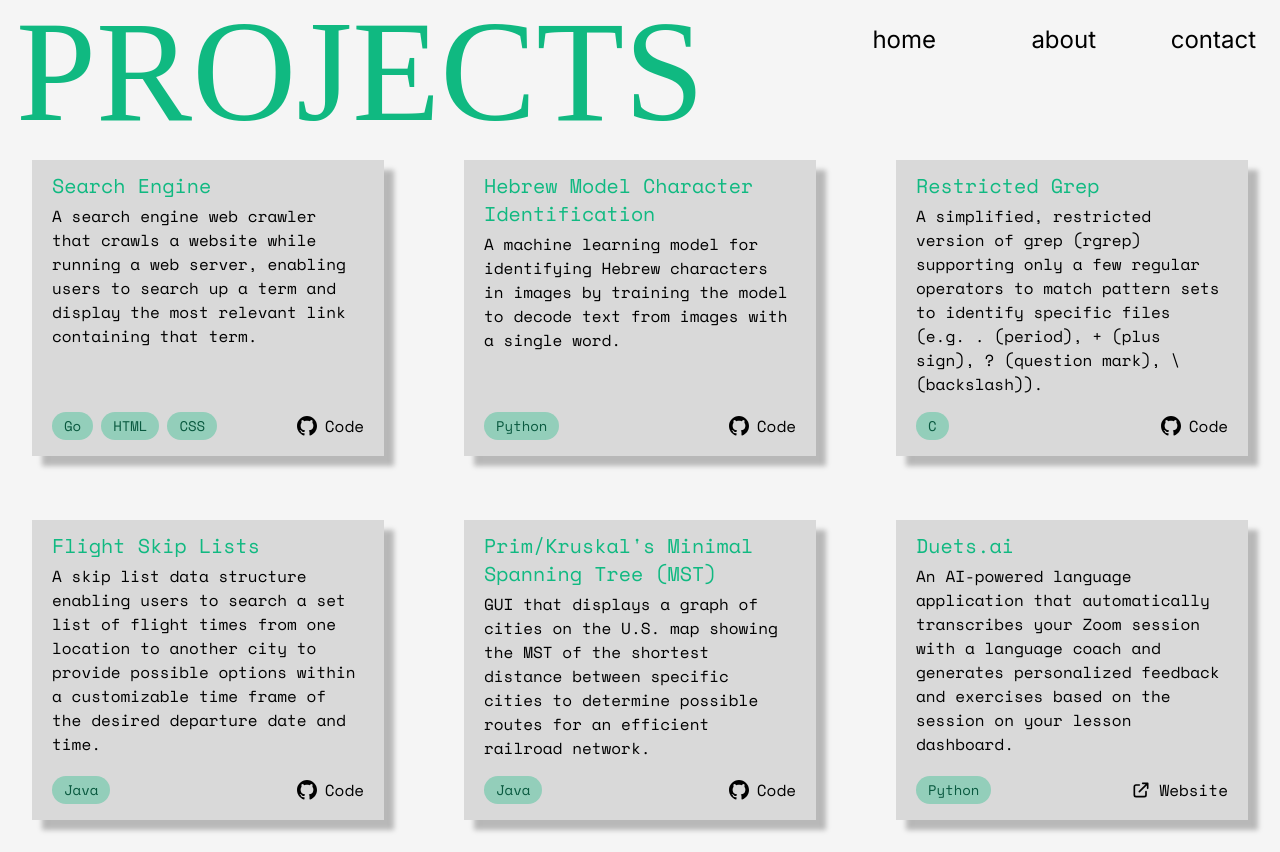
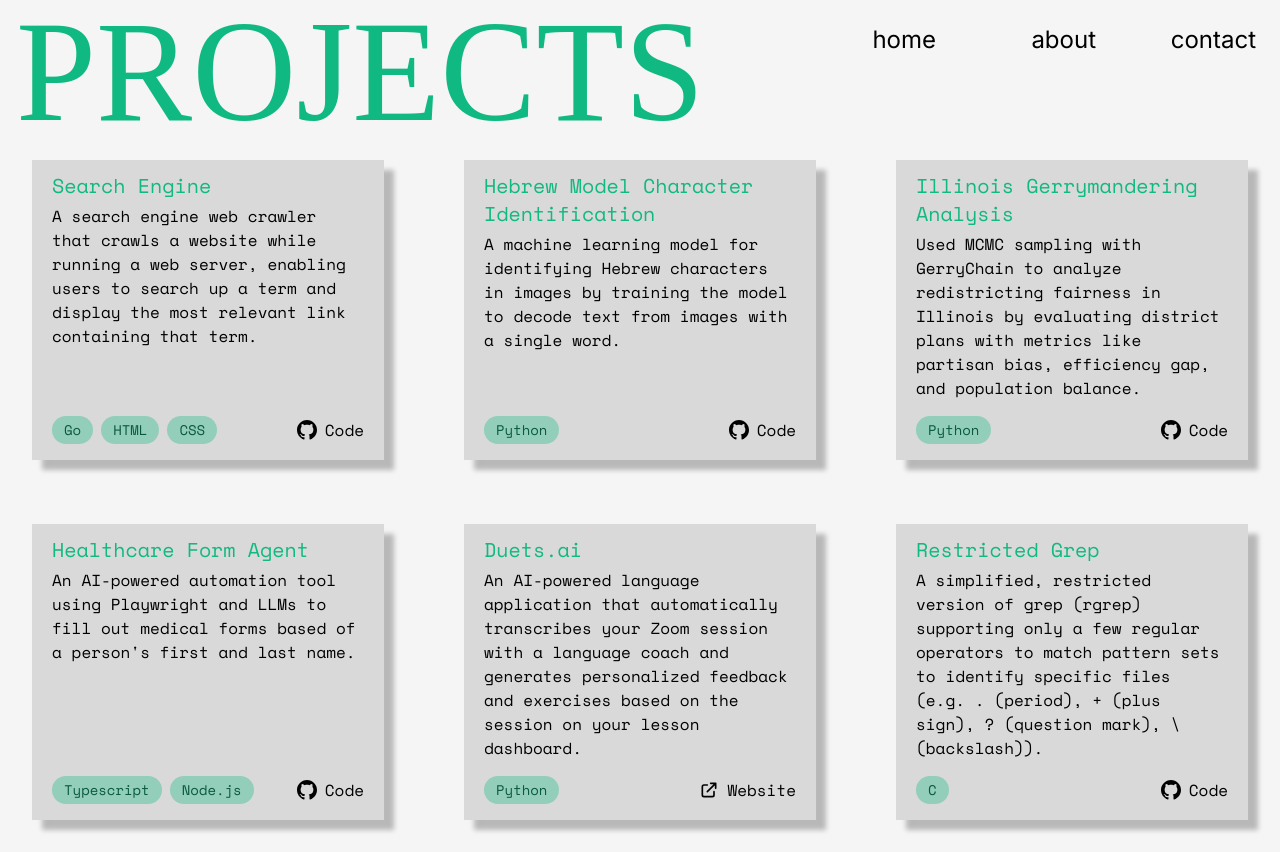
Before and after one commit to tclvanessa/personal-portfolio, a React (Vite) app: page /personal-portfolio/projects in a window 1280 px wide. Built offline with nearby package versions, Linux system fonts and the light colour scheme; a web font is replaced by a local one.

Commit message:
feat: add Illinois Gerrymandering Analysis and Healthcare Form Agent project to portfolio

```diff
--- a/src/pages/Projects.jsx
+++ b/src/pages/Projects.jsx
@@ -84,25 +84,19 @@
         "https://github.com/tclvanessa/Hebrew-Model-Character-Identification",
     },
     {
-      title: "Restricted Grep",
+      title: "Illinois Gerrymandering Analysis",
       description:
-        "A simplified, restricted version of grep (rgrep) supporting only a few regular operators to match pattern sets to identify specific files (e.g. . (period), + (plus sign), ? (question mark), \\ (backslash)).",
-      technologies: ["C"],
-      codeLink: "https://github.com/tclvanessa/Restricted-Grep",
+        "Used MCMC sampling with GerryChain to analyze redistricting fairness in Illinois by evaluating district plans with metrics like partisan bias, efficiency gap, and population balance.",
+      technologies: ["Python"],
+      codeLink:
+        "https://github.com/tclvanessa/Gerrymandering-Analysis-on-Illinois",
     },
     {
-      title: "Flight Skip Lists",
+      title: "Healthcare Form Agent",
       description:
-        "A skip list data structure enabling users to search a set list of flight times from one location to another city to provide possible options within a customizable time frame of the desired departure date and time.",
-      technologies: ["Java"],
-      codeLink: "https://github.com/tclvanessa/FlightSkipList",
-    },
-    {
-      title: "Prim/Kruskal's Minimal Spanning Tree (MST)",
-      description:
-        "GUI that displays a graph of cities on the U.S. map showing the MST of the shortest distance between specific cities to determine possible routes for an efficient railroad network.",
-      technologies: ["Java"],
-      codeLink: "https://github.com/tclvanessa/MinimalSpanningTree",
+        "An AI-powered automation tool using Playwright and LLMs to fill out medical forms based of a person's first and last name.",
+      technologies: ["Typescript", "Node.js"],
+      codeLink: "https://github.com/tclvanessa/healthcare-form-agent",
     },
     {
       title: "Duets.ai",
@@ -110,6 +104,13 @@
         "An AI-powered language application that automatically transcribes your Zoom session with a language coach and generates personalized feedback and exercises based on the session on your lesson dashboard.",
       technologies: ["Python"],
       websiteLink: "https://duets.ai/",
+    },
+    {
+      title: "Restricted Grep",
+      description:
+        "A simplified, restricted version of grep (rgrep) supporting only a few regular operators to match pattern sets to identify specific files (e.g. . (period), + (plus sign), ? (question mark), \\ (backslash)).",
+      technologies: ["C"],
+      codeLink: "https://github.com/tclvanessa/Restricted-Grep",
     },
   ];
 
```
